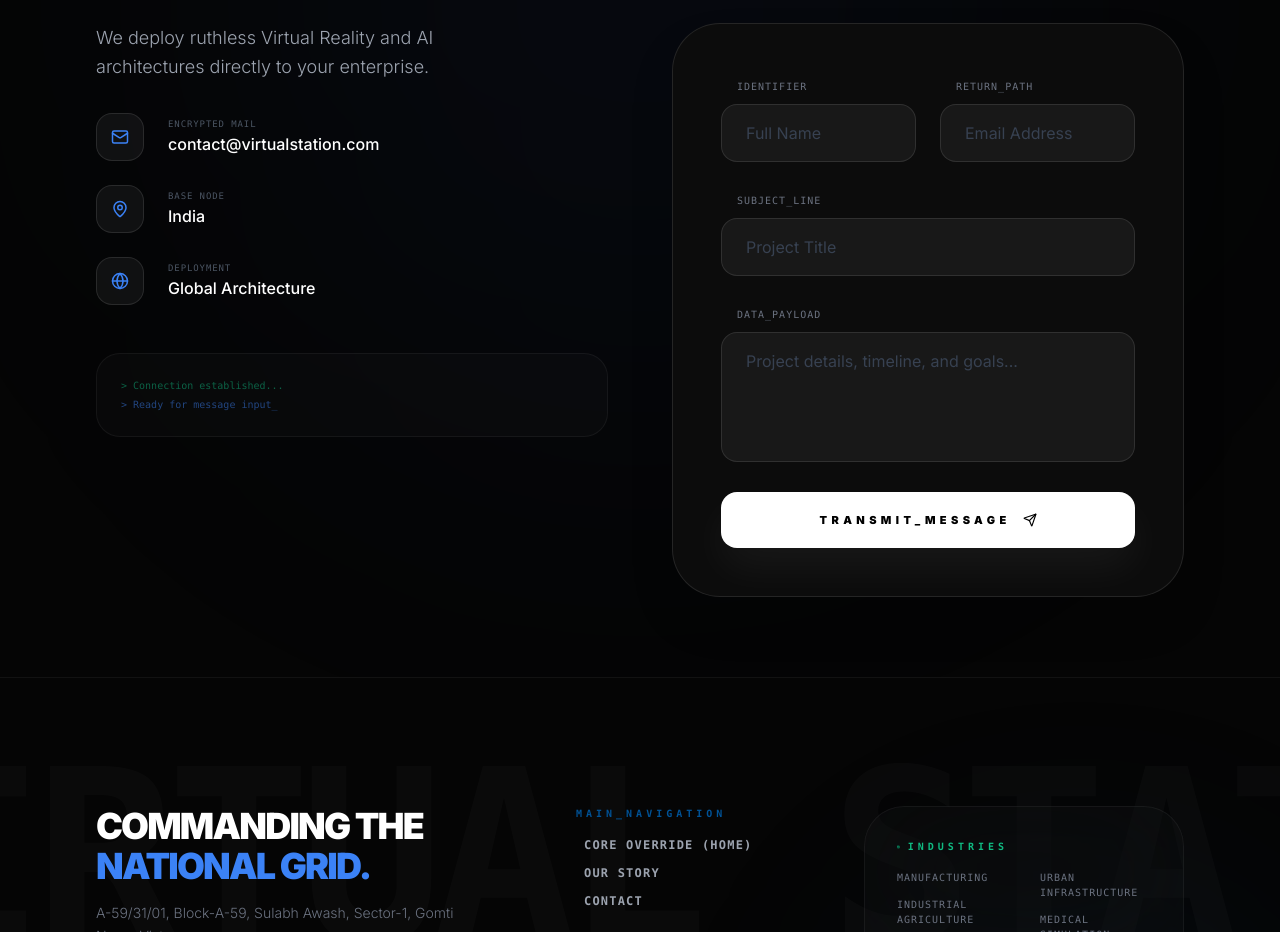
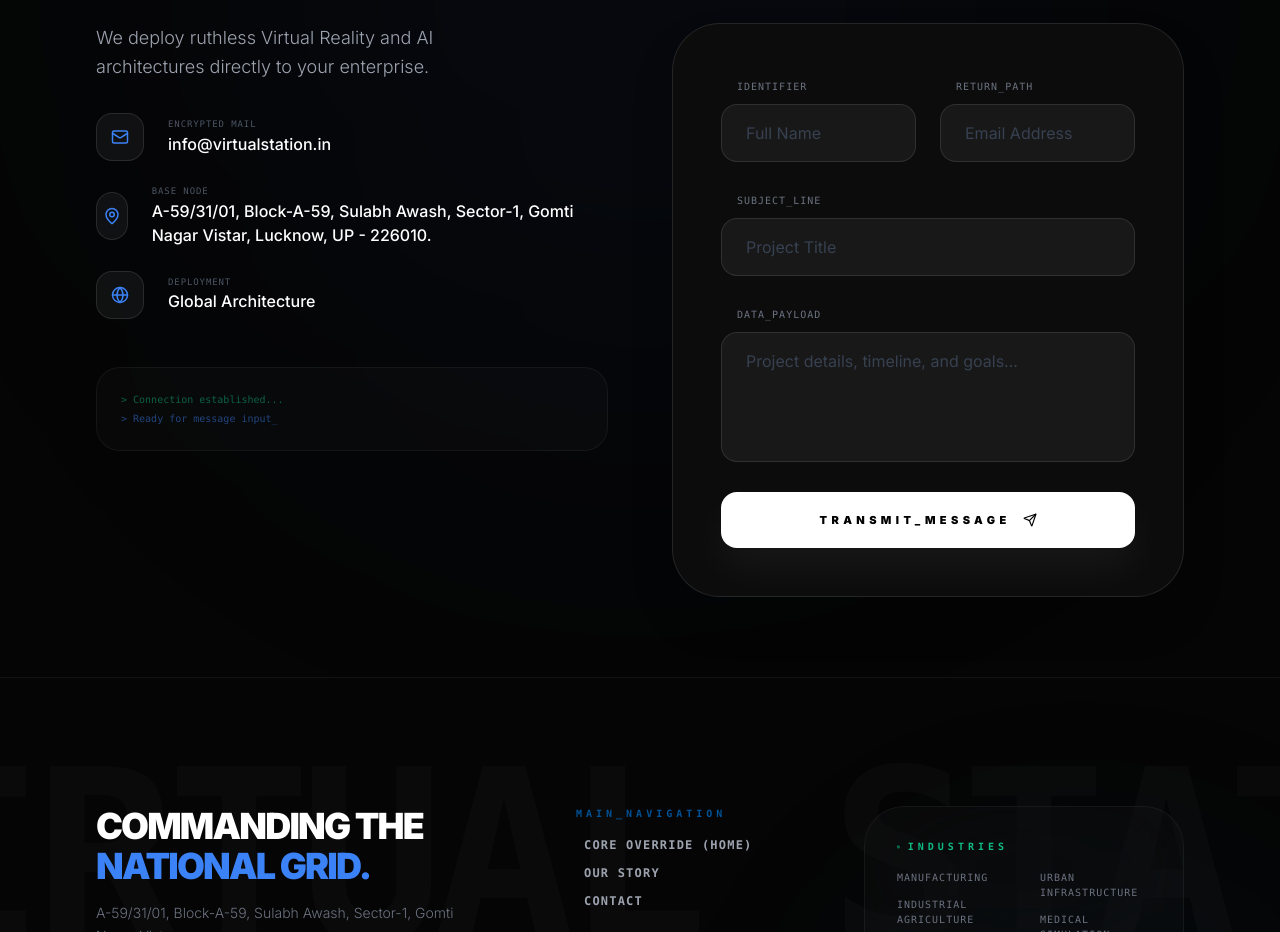
Before and after one commit to webenquiry11-svg/virtualStation, a Next.js app in the folder frontend/: page / in a window 1280 px wide. Shown: the part 5380-6312 px from the top of the page. Built offline with nearby package versions, Linux system fonts and the light colour scheme.

Commit message:
Initialize Virtual Station: Clean Architecture

```diff
--- a/frontend/components/sections/Contacct/page.tsx
+++ b/frontend/components/sections/Contacct/page.tsx
@@ -74,8 +74,8 @@ const ContactSection = () => {
 
               <div className="space-y-6">
                 {[
-                  { icon: <Mail size={18} />, label: "Encrypted Mail", val: "contact@virtualstation.com" },
-                  { icon: <MapPin size={18} />, label: "Base Node", val: "India" },
+                  { icon: <Mail size={18} />, label: "Encrypted Mail", val: "info@virtualstation.in" },
+                  { icon: <MapPin size={18} />, label: "Base Node", val: "A-59/31/01, Block-A-59, Sulabh Awash, Sector-1, Gomti Nagar Vistar, Lucknow, UP - 226010." },
                   { icon: <Globe size={18} />, label: "Deployment", val: "Global Architecture" }
                 ].map((item, i) => (
                   <div key={i} className="flex items-center gap-6 group">
```
